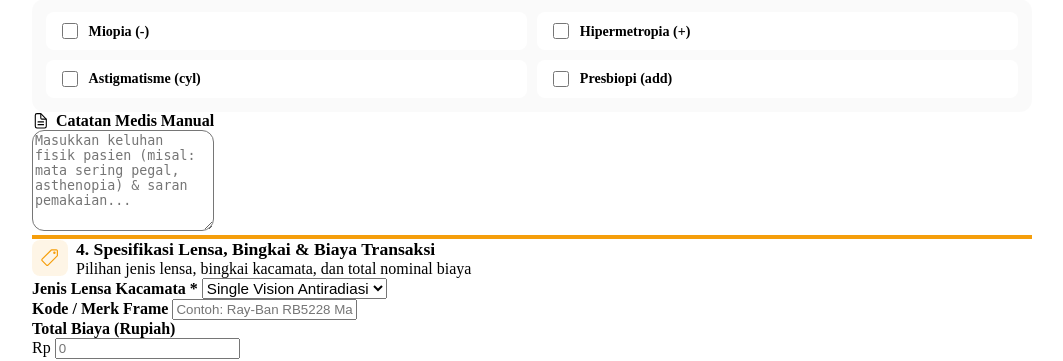
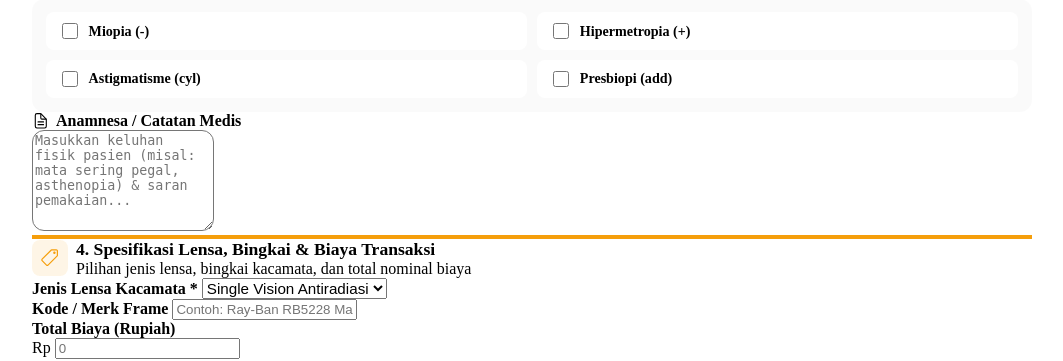
Before and after one commit to shevdodo/focus, a PHP site: template views/records/create.php in a window 1280 px wide. Shown: the part 1491-1852 px from the top of the page, without its empty margins (108-1171 px from the left). Run offline with PHP 8.4, Linux system fonts and the light colour scheme; the template is opened without the code that fills it, so the values that code supplies are empty.

Commit message:
Update label to Anamnesa / Catatan Medis

```diff
--- a/views/records/create.php
+++ b/views/records/create.php
@@ -279,7 +279,7 @@
                     <div class="form-group">
                         <label for="notes" style="font-weight: 700; color: var(--color-dark); display: flex; align-items: center; gap: 0.4rem;">
                             <ion-icon name="document-text-outline" style="color: var(--color-primary); font-size: 1.1rem;"></ion-icon>
-                            <span>Catatan Medis Manual</span>
+                            <span>Anamnesa / Catatan Medis</span>
                         </label>
                         <textarea name="notes" id="notes" class="form-control" rows="3" placeholder="Masukkan keluhan fisik pasien (misal: mata sering pegal, asthenopia) & saran pemakaian..." style="border-radius: 12px; height: calc(100% - 28px); min-height: 95px;"></textarea>
                     </div>
```
